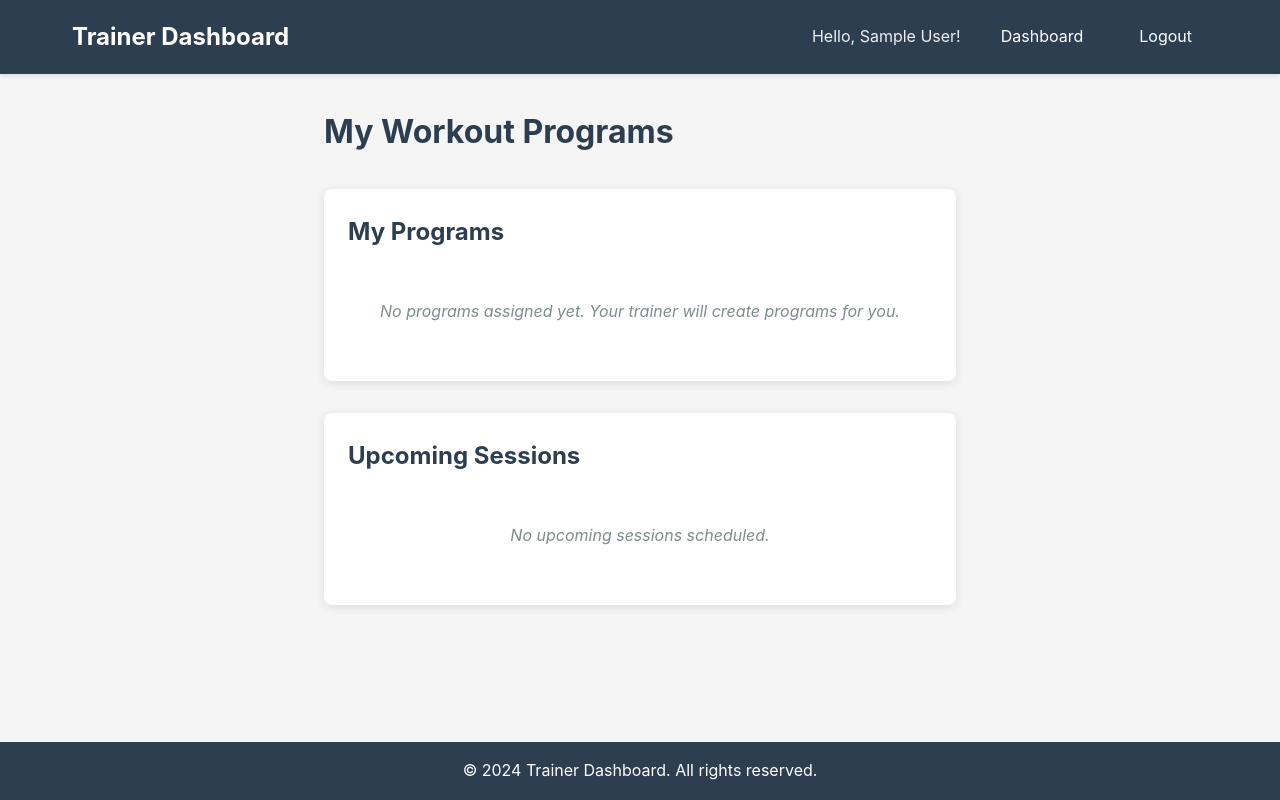
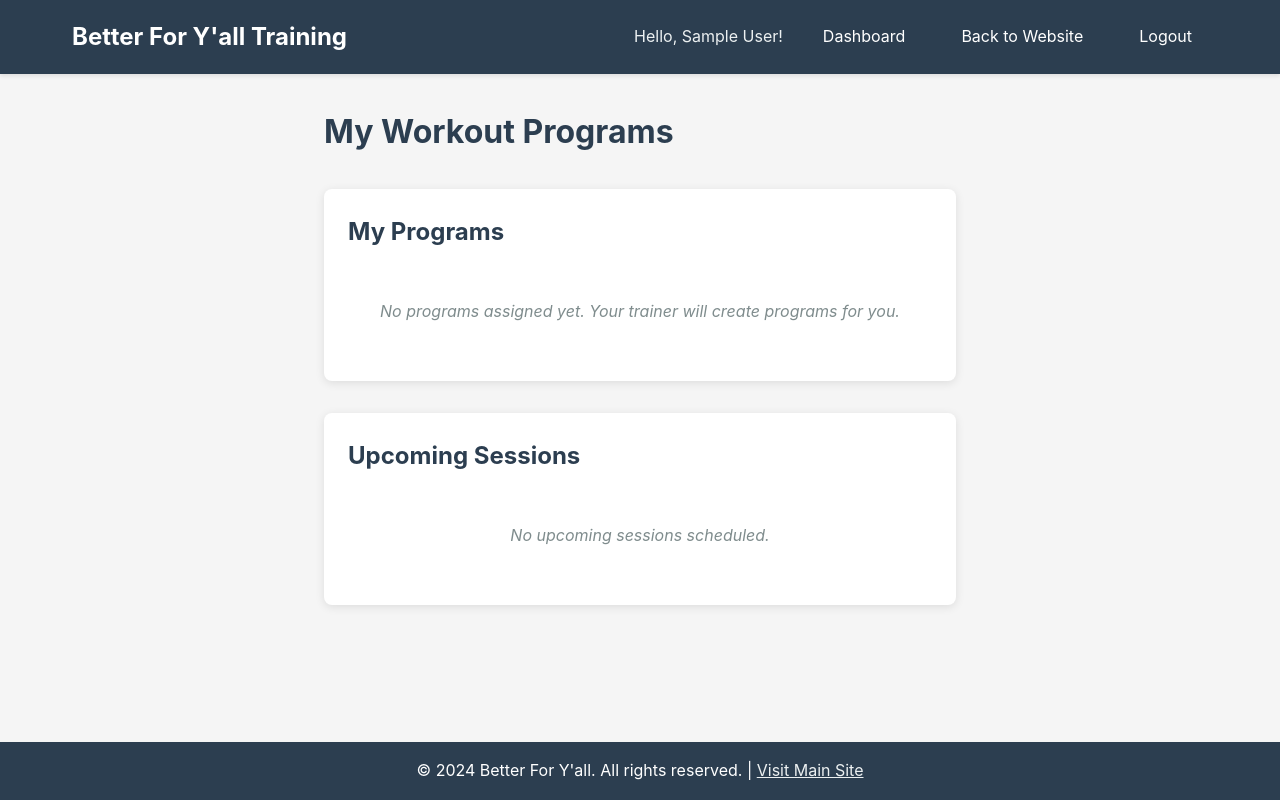
Before and after one commit to howlingmoontraveler/trainer-client-dashboard, a Flask app: page /client/dashboard in a window 1280 px wide. Run offline with Flask 3, Linux system fonts and the light colour scheme; the visitor is signed in with stand-in values (Sample User, id 1); data comes from the database, SQL or seed files in the repository; data that the repository does not hold is empty; parts of the project's set-up code (start-up, migrations or seed data) failed here and were passed over.

Commit message:
Add Better For Y'all branding and website navigation
- Updated navigation brand to 'Better For Y'all Training'
- Added 'Back to Website' link in navigation (visible to all users)
- Updated footer with Better For Y'all branding
- Links point to https://betterforyall.com

Improves integration between main website and trainer dashboard.

🤖 Generated with [Claude Code](https://claude.com/claude-code)

Co-Authored-By: Claude <noreply@anthropic.com>

```diff
--- a/templates/base.html
+++ b/templates/base.html
@@ -9,12 +9,17 @@
 <body>
     <nav class="navbar">
         <div class="nav-container">
-            <a href="{{ url_for('dashboard') }}" class="nav-brand">Trainer Dashboard</a>
+            <a href="{{ url_for('dashboard') }}" class="nav-brand">Better For Y'all Training</a>
             {% if session.user_id %}
             <div class="nav-menu">
                 <span class="nav-user">Hello, {{ session.full_name }}!</span>
                 <a href="{{ url_for('dashboard') }}" class="nav-link">Dashboard</a>
+                <a href="https://betterforyall.com" class="nav-link" target="_blank">Back to Website</a>
                 <a href="{{ url_for('logout') }}" class="nav-link">Logout</a>
+            </div>
+            {% else %}
+            <div class="nav-menu">
+                <a href="https://betterforyall.com" class="nav-link" target="_blank">Back to Website</a>
             </div>
             {% endif %}
         </div>
@@ -33,7 +38,7 @@
     </div>
 
     <footer>
-        <p>&copy; 2024 Trainer Dashboard. All rights reserved.</p>
+        <p>&copy; 2024 Better For Y'all. All rights reserved. | <a href="https://betterforyall.com" target="_blank" style="color: #ecf0f1;">Visit Main Site</a></p>
     </footer>
 
     {% block scripts %}{% endblock %}
```
